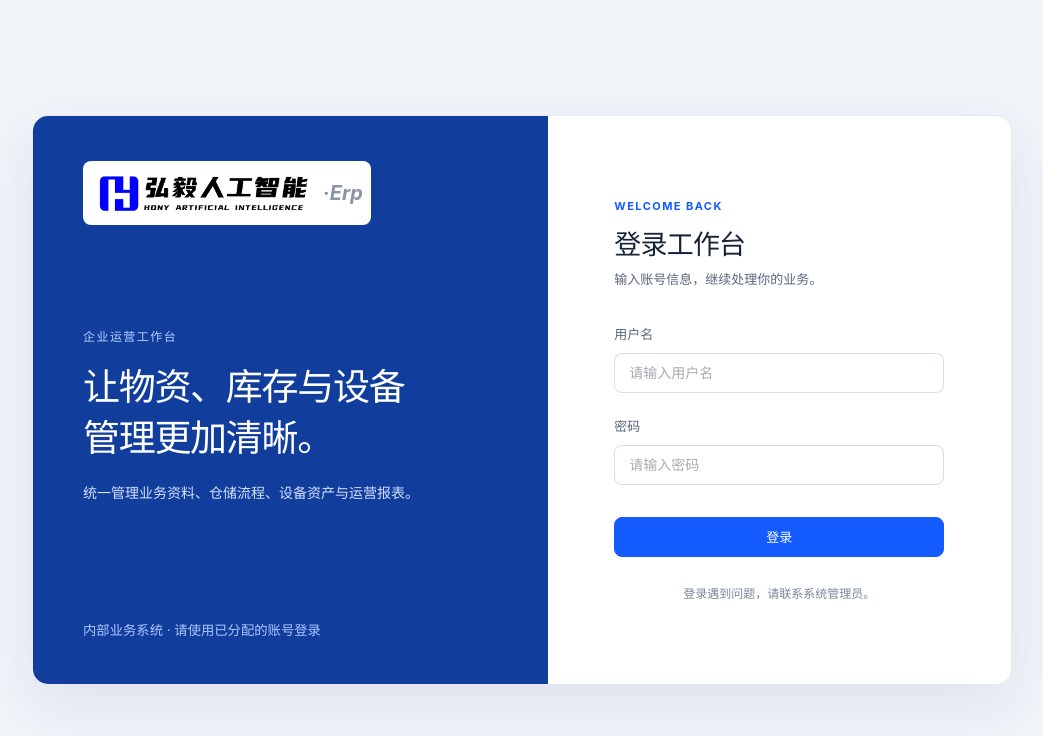
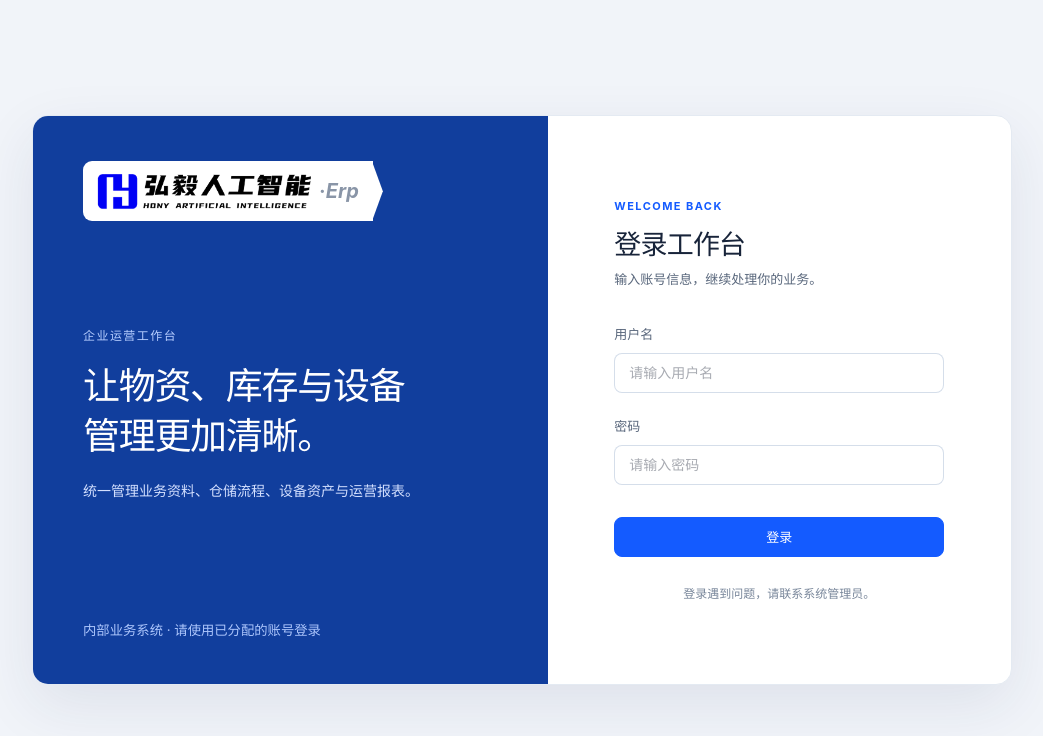
Before and after one commit to CharmingMeteorite/honyi-erp, a Vue app in the folder erp-vue/: page /login in a window 1280 px wide. Shown: the top 736 px of the page, without its empty margins (118-1161 px from the left). Built offline with nearby package versions, Linux system fonts and the light colour scheme; no server answers.

Commit message:
style(ui): shape login logo as brand tag

```diff
--- a/erp-vue/src/views/LoginView.vue
+++ b/erp-vue/src/views/LoginView.vue
@@ -4,7 +4,7 @@ import { useRouter } from 'vue-router'
 import { ElMessage } from 'element-plus'
 import { api } from '../lib/api.js'
 import { setSession } from '../lib/auth.js'
-import brandLogo from '../assets/hongyi-logo.png'
+import brandLogo from '../assets/hongyi-logo-transparent.png'
 
 const router = useRouter()
 const loading = ref(false)
@@ -45,8 +45,9 @@ async function submit() {
 .login-page { min-height: 100vh; display: grid; place-items: center; padding: 28px; background: #f1f4f9; }
 .login-layout { display: grid; grid-template-columns: minmax(380px, 1fr) minmax(380px, .9fr); width: min(980px, 100%); min-height: 570px; overflow: hidden; background: #fff; border: 1px solid var(--line); border-radius: 16px; box-shadow: 0 20px 60px rgba(29, 49, 85, .09); }
 .login-intro { display: flex; flex-direction: column; justify-content: space-between; padding: 45px 50px; color: #fff; background: #113e9d; }
-.login-brand { width: max-content; max-width: 100%; display: flex; align-items: center; gap: 6px; padding: 6px 8px; border-radius: 8px; background: #fff; }
-.login-brand img { display: block; width: 226px; max-width: calc(100% - 42px); height: auto; }
+.login-brand { position: relative; width: max-content; max-width: calc(100% - 11px); display: flex; align-items: center; gap: 6px; margin-right: 11px; padding: 10px 14px 10px 12px; border-radius: 9px 0 0 9px; background: #fff; }
+.login-brand::after { content: ''; position: absolute; top: 0; right: -10px; width: 11px; height: 100%; background: #fff; clip-path: polygon(0 0, 100% 50%, 0 100%); }
+.login-brand img { display: block; width: 218px; max-width: calc(100% - 44px); height: auto; }
 .login-brand span { flex: none; color: #8995a7; font-size: 20px; font-weight: 650; }
 .login-brand em { font-style: italic; }
 .login-intro-copy > span { color: #b7ceff; font-size: 12px; letter-spacing: .12em; }
@@ -62,5 +63,5 @@ async function submit() {
 .login-form-wrap :deep(.el-form-item__label) { font-weight: 650; }
 .login-submit { width: 100%; margin-top: 10px; }
 .login-help { display: block; margin-top: 27px; color: var(--text-muted); font-size: 12px; text-align: center; }
-@media (max-width: 760px) { .login-page { padding: 14px; } .login-layout { grid-template-columns: 1fr; min-height: 0; } .login-intro { padding: 24px; min-height: 120px; } .login-brand img { width: min(226px, calc(100vw - 140px)); } .login-intro-copy, .login-intro small { display: none; } .login-form-area { padding: 45px 24px; } }
+@media (max-width: 760px) { .login-page { padding: 14px; } .login-layout { grid-template-columns: 1fr; min-height: 0; } .login-intro { padding: 24px; min-height: 120px; } .login-brand img { width: min(218px, calc(100vw - 160px)); } .login-intro-copy, .login-intro small { display: none; } .login-form-area { padding: 45px 24px; } }
 </style>
```
Also changed, not shown: erp-vue/src/assets/hongyi-logo-transparent.png (added).
